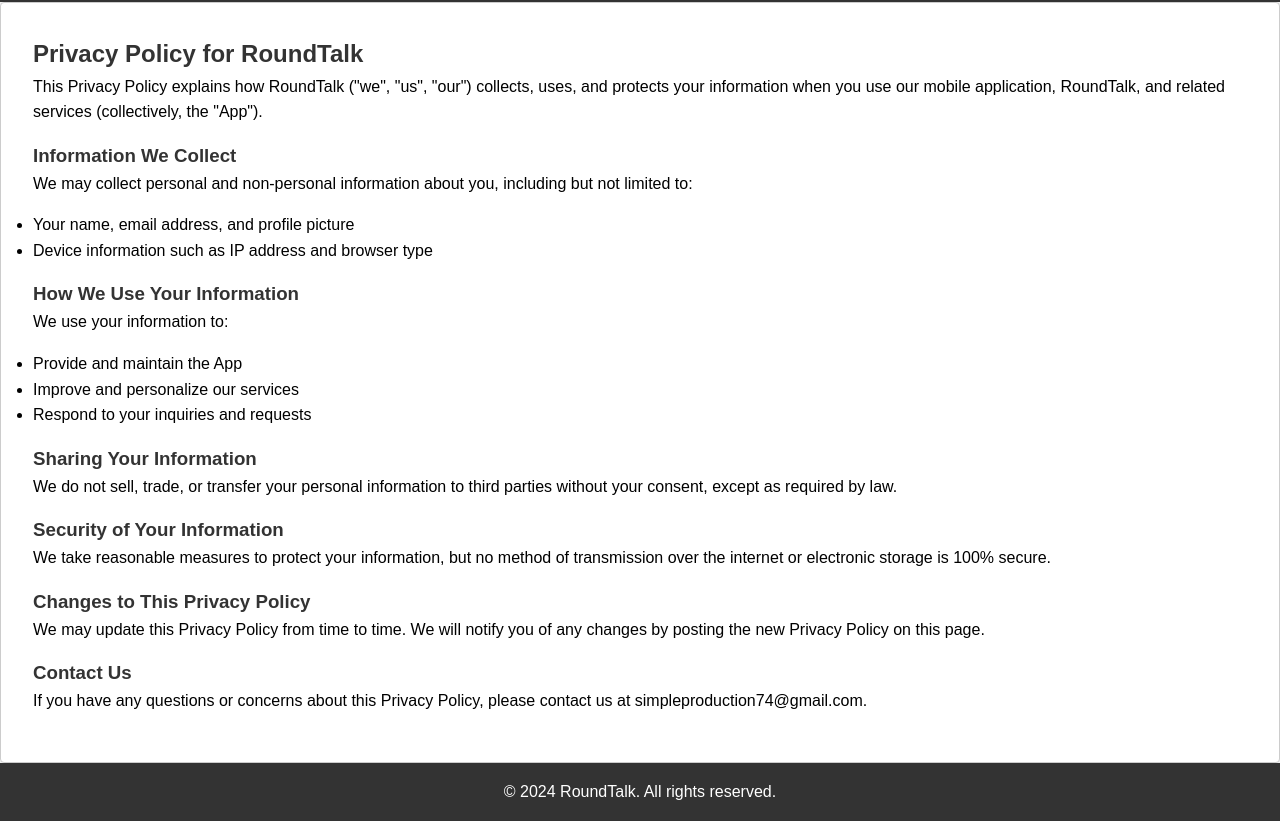
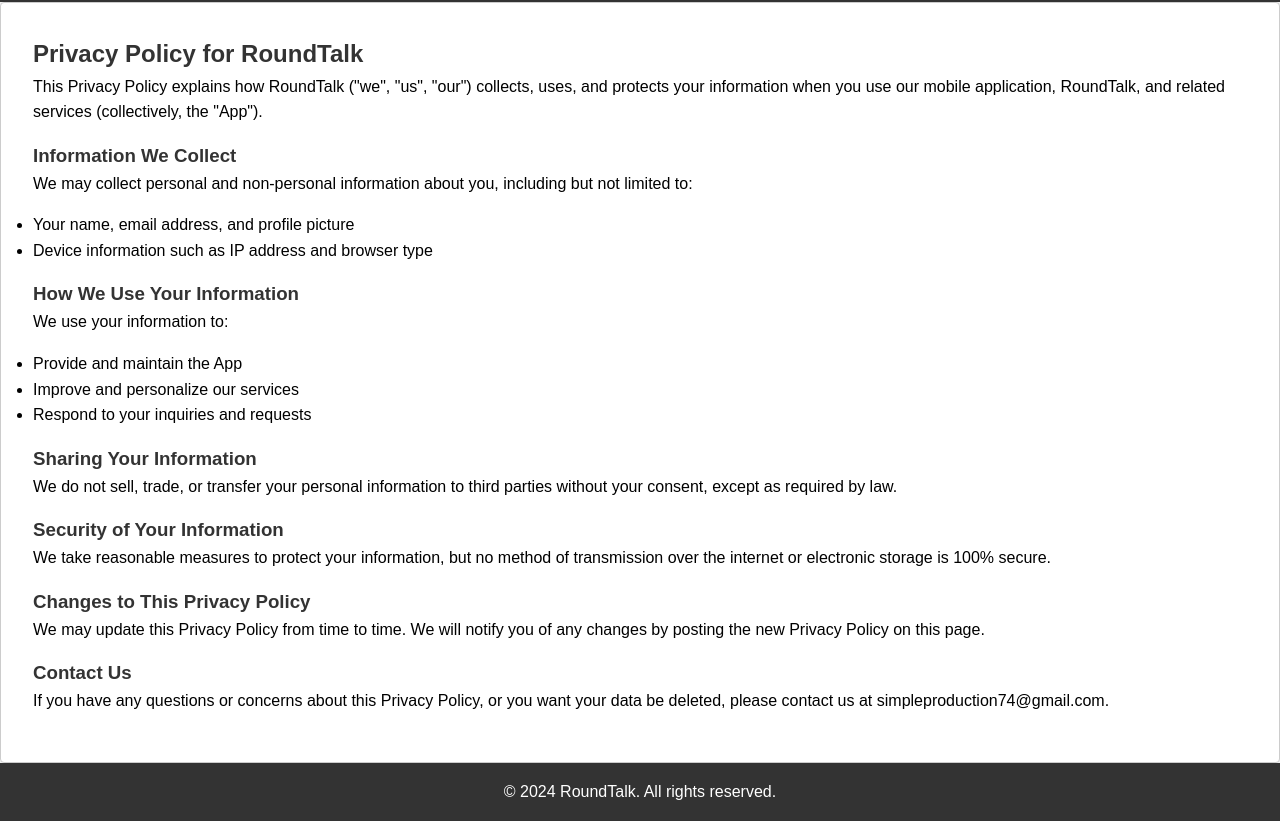
Before and after one commit to simpledevproduction74/simpledevproduction74.github.io, a plain HTML site: page index.html in a window 1280 px wide. Shown: the part 81-902 px from the top of the page. Drawn offline with Linux system fonts and the light colour scheme.

Commit message:
Update index.html

```diff
--- a/index.html
+++ b/index.html
@@ -49,7 +49,7 @@
                 Privacy Policy on this page.</p>
 
             <h3>Contact Us</h3>
-            <p>If you have any questions or concerns about this Privacy Policy, please contact us at
+            <p>If you have any questions or concerns about this Privacy Policy, or you want your data be deleted, please contact us at
                 simpleproduction74@gmail.com.</p>
         </article>
     </main>
```
